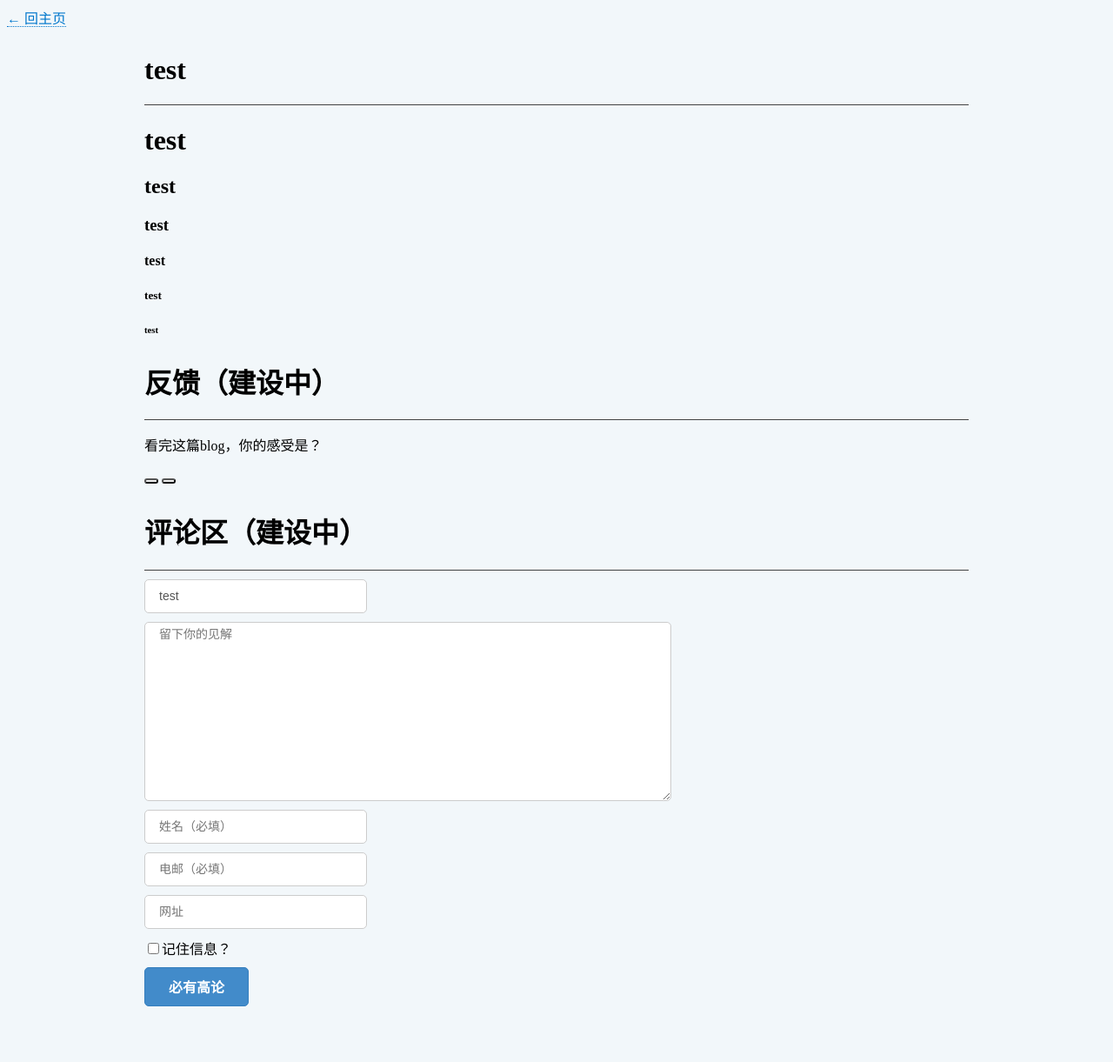
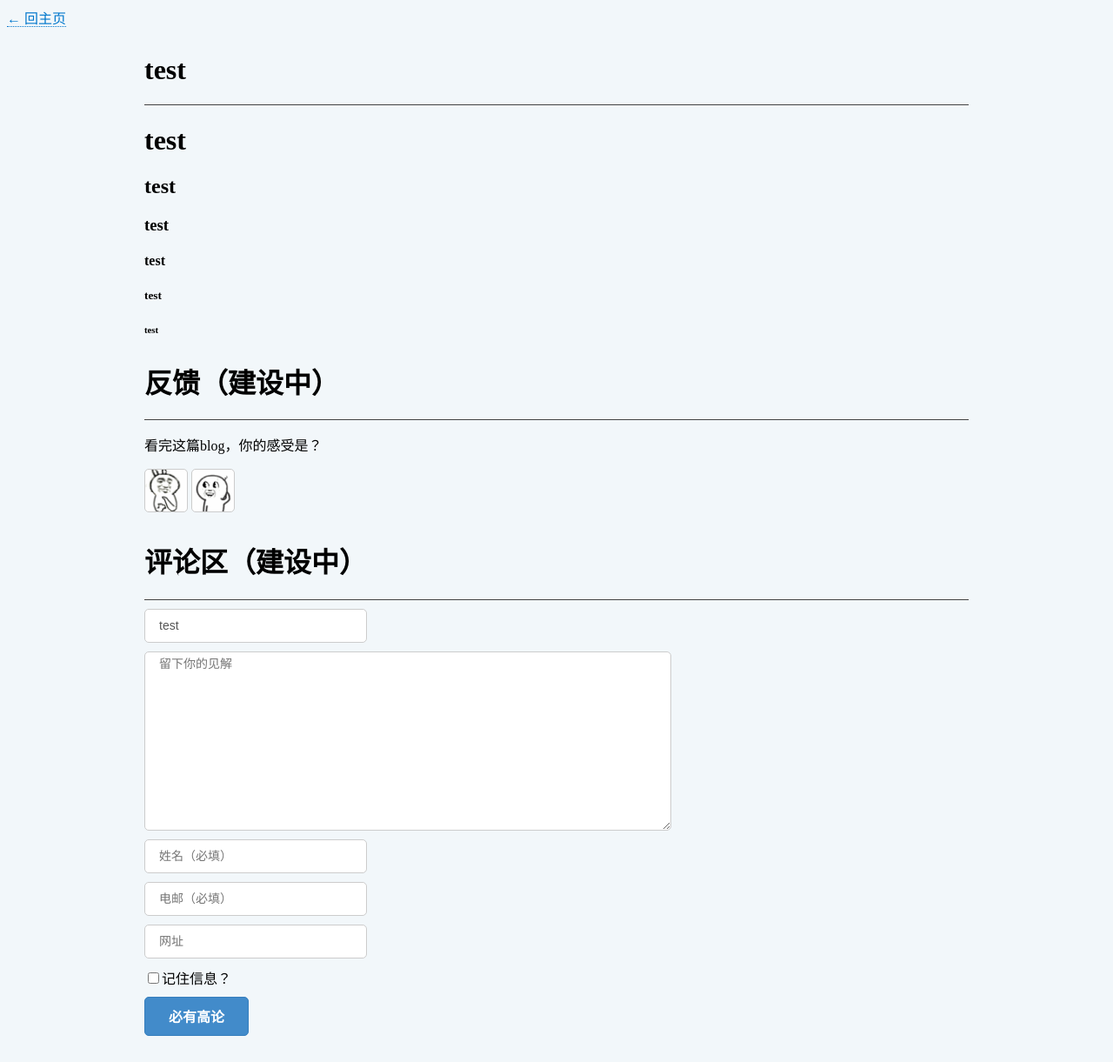
Before and after one commit to ChuChencheng/ChuChencheng.github.io, a Jekyll site: the page built from _posts/2016-08-12-test-post-article.md, in a window 1280 px wide. Shown: the whole page at 87% size. Built offline with Jekyll 4.4.1, drawn with Linux system fonts in a browser that asks for light colours; nearby versions of some CDN libraries; before the commit the page ends 1187 px from its top, so only the background shows below that.

Commit message:
update events

```diff
--- a/_layouts/post.html
+++ b/_layouts/post.html
@@ -15,8 +15,8 @@ layout: default
     <h1>反馈（建设中）</h1>
 </div>
     <p>看完这篇blog，你的感受是？</p>
-    <button data-feedback="diao"></button>
-    <button data-feedback="mengbi"></button>
+    <button class="diao" data-feedback="diao"></button>
+    <button class="mengbi" data-feedback="mengbi"></button>
 </div>
 
 <div class="comment-area panel">
```
